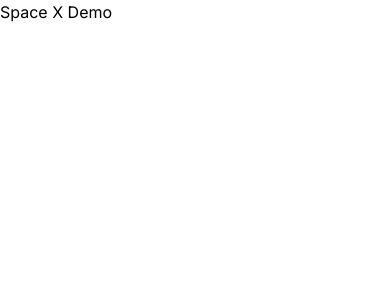
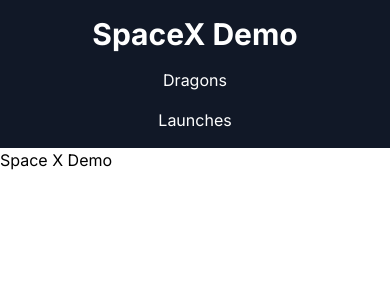
Before and after one commit to daniel-rachfal/space-x-demo, a Next.js app: page / in a window 390 px wide. Shown: the top 300 px of the page. Built offline with nearby package versions, Linux system fonts and the light colour scheme.

Commit message:
Basic responsive navbar

```diff
--- a/src/app/layout.tsx
+++ b/src/app/layout.tsx
@@ -1,6 +1,7 @@
 import type { Metadata } from "next";
 import { Inter } from "next/font/google";
 import "./globals.css";
+import Navbar from "@/components/navbar";
 
 const inter = Inter({ subsets: ["latin"] });
 
@@ -16,7 +17,10 @@
 }>) {
   return (
     <html lang="en">
-      <body className={inter.className}>{children}</body>
+      <body className={inter.className}>
+        <Navbar />
+        {children}
+      </body>
     </html>
   );
 }
--- /dev/null
+++ b/src/components/navbar.tsx
@@ -0,0 +1,21 @@
+import Link from "next/link";
+
+export default function Navbar() {
+  return (
+    <nav className="flex flex-col lg:flex-row justify-between bg-gray-900 min-h-16 text-white items-center px-6 py-4 lg:py-0 gap-4">
+      <div>
+        <Link href="/" className="text-3xl font-bold hover:underline">
+          SpaceX Demo
+        </Link>
+      </div>
+      <div className="flex flex-col lg:flex-row gap-4 lg:gap-6 items-center">
+        <Link href="/dragons" className="hover:underline">
+          Dragons
+        </Link>
+        <Link href="/launches" className="hover:underline">
+          Launches
+        </Link>
+      </div>
+    </nav>
+  );
+}
```
